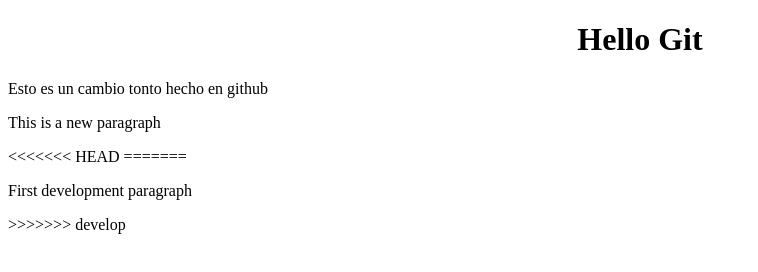
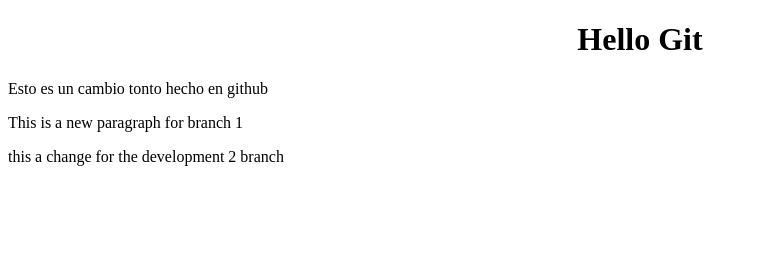
Before and after one commit to Tavilazar2020/hello_git_tl, a plain HTML site: page index.html in a window 1280 px wide. Shown: the whole page, without its empty margins (0-758 px from the left). Drawn offline with Linux system fonts and the light colour scheme.

Commit message:
development 2 changes

```diff
--- a/index.html
+++ b/index.html
@@ -12,14 +12,13 @@
 <p>Esto es un cambio tonto hecho en github </p>
 
 
-<p>This is a new paragraph</p>
-<<<<<<< HEAD
-=======
+<p>This is a new paragraph for branch 1</p>
 
 <p>
-    First development paragraph
+
+    this a change for the development 2 branch
+
 </p>
->>>>>>> develop
 
 </body>
 </html>
```
